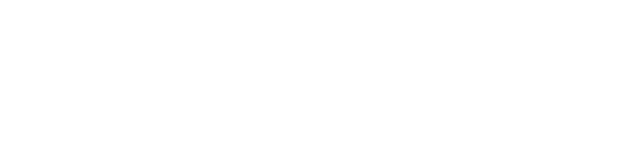
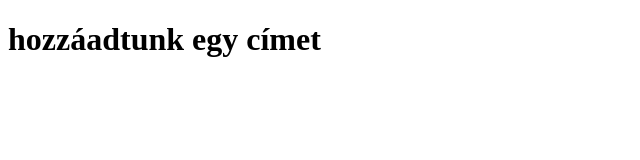
Before and after one commit to Bdavid2109/teszt, a plain HTML site: page biztos nem.html in a window 1280 px wide. Shown: the whole page, without its empty margins (0-640 px from the left). Drawn offline with Linux system fonts and the light colour scheme.

Commit message:
módosítások

```diff
--- a/biztos nem.html
+++ b/biztos nem.html
@@ -4,9 +4,9 @@
     <meta charset="UTF-8">
     <meta http-equiv="X-UA-Compatible" content="IE=edge">
     <meta name="viewport" content="width=device-width, initial-scale=1.0">
-    <title>Document</title>
 </head>
 <body>
+    <h1>hozzáadtunk egy címet</h1>
 
 </body>
 </html>
```
